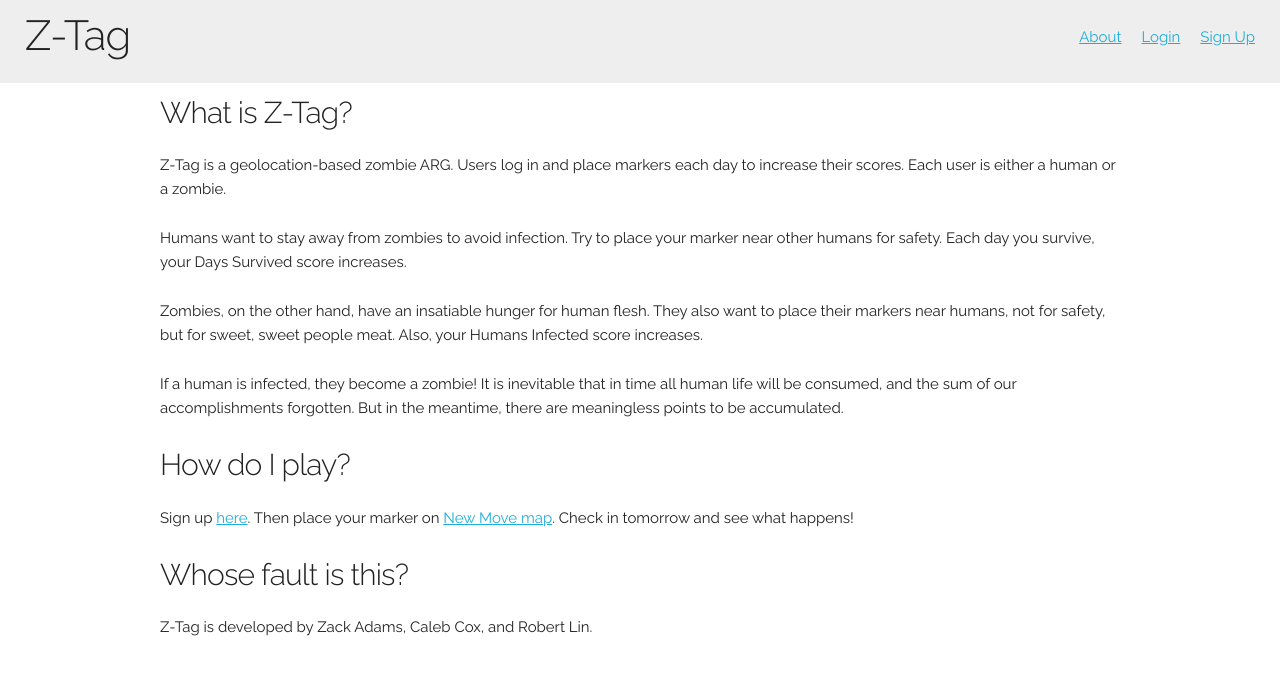
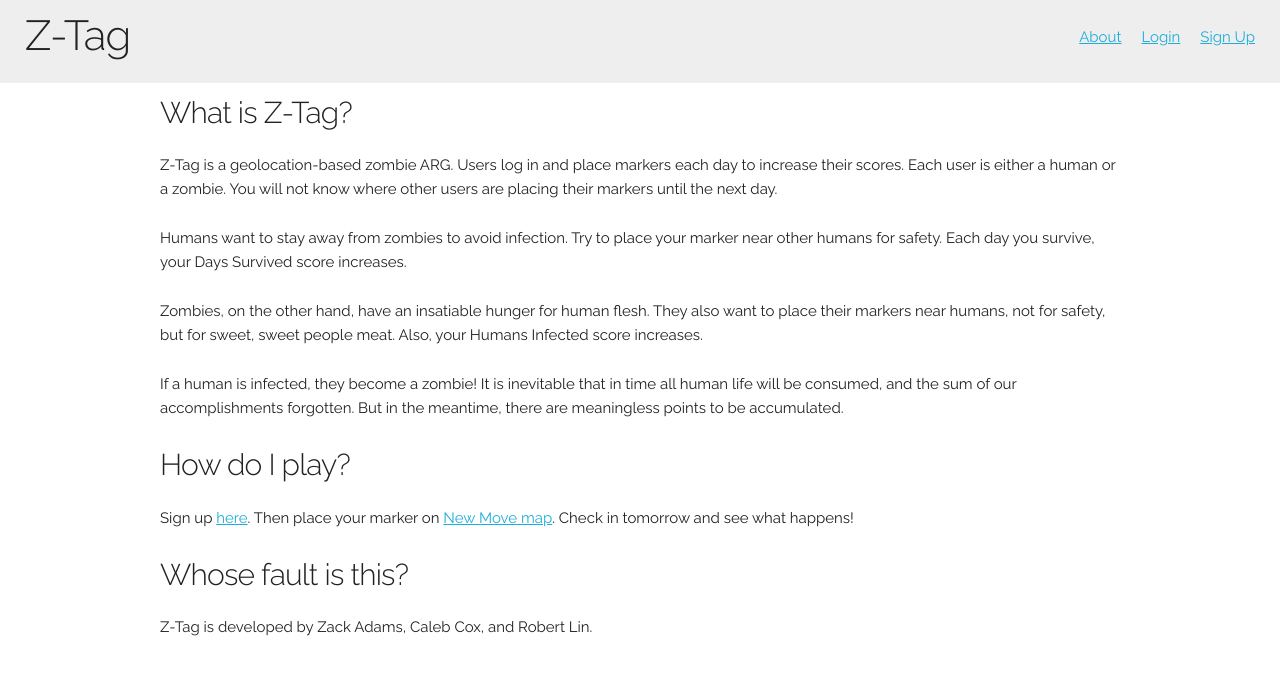
Before and after one commit to drzackyll/map_project, a React (Create React App) app in the folder map_project_front/: page / in a window 1280 px wide. Shown: the top 674 px of the page. Built offline with nearby package versions, Linux system fonts and the light colour scheme; what react-google-maps would draw is missing.

Commit message:
Small change to About copy

```diff
--- a/map_project_front/src/components/About.js
+++ b/map_project_front/src/components/About.js
@@ -5,7 +5,7 @@ function About(props) {
   return (
     <div>
       <h4>What is Z-Tag?</h4>
-      <p>Z-Tag is a geolocation-based zombie ARG. Users log in and place markers each day to increase their scores. Each user is either a human or a zombie.</p>
+      <p>Z-Tag is a geolocation-based zombie ARG. Users log in and place markers each day to increase their scores. Each user is either a human or a zombie. You will not know where other users are placing their markers until the next day.</p>
       <p>Humans want to stay away from zombies to avoid infection. Try to place your marker near other humans for safety. Each day you survive, your Days Survived score increases.</p>
       <p>Zombies, on the other hand, have an insatiable hunger for human flesh. They also want to place their markers near humans, not for safety, but for sweet, sweet people meat. Also, your Humans Infected score increases.</p>
       <p>If a human is infected, they become a zombie! It is inevitable that in time all human life will be consumed, and the sum of our accomplishments forgotten. But in the meantime, there are meaningless points to be accumulated.</p>
```
